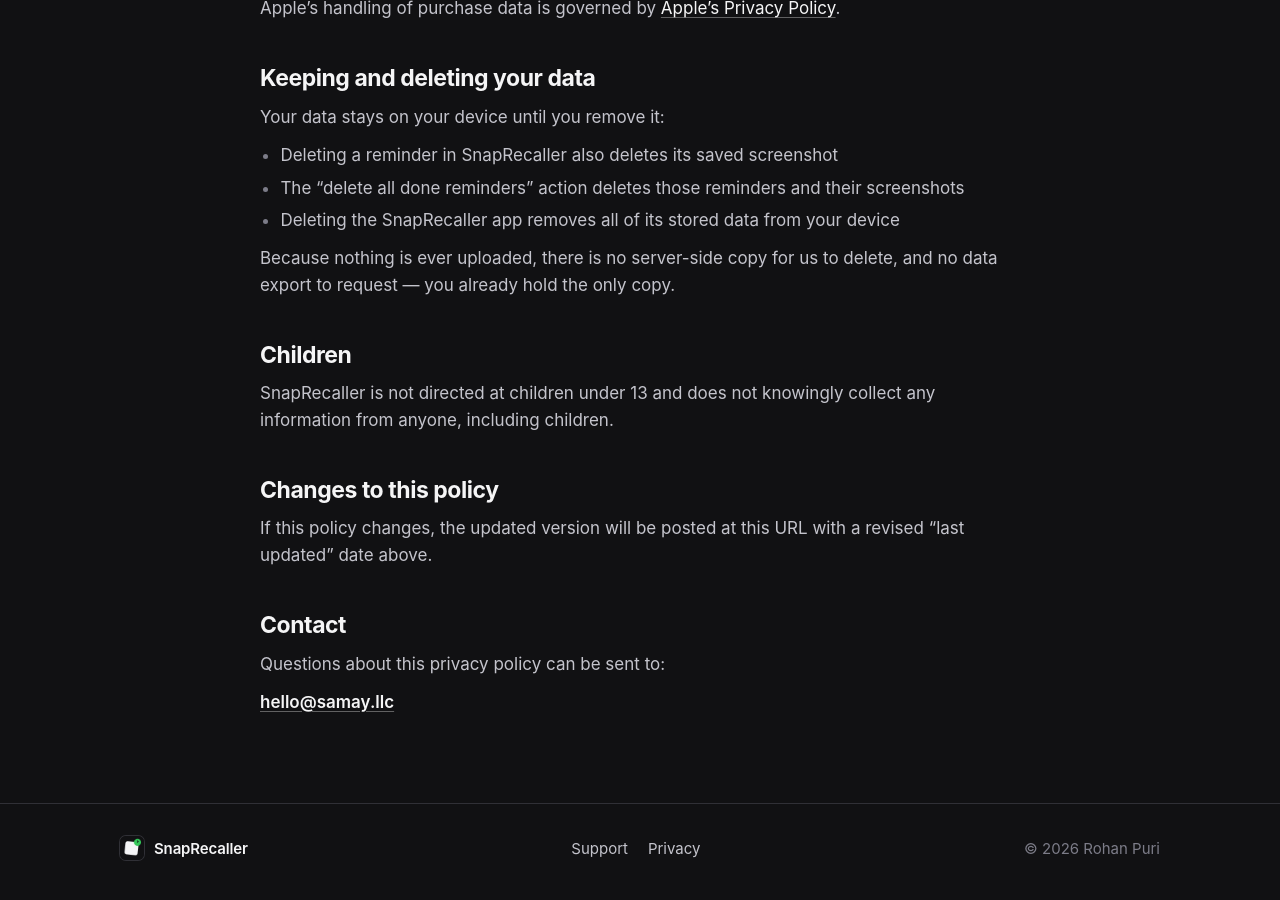
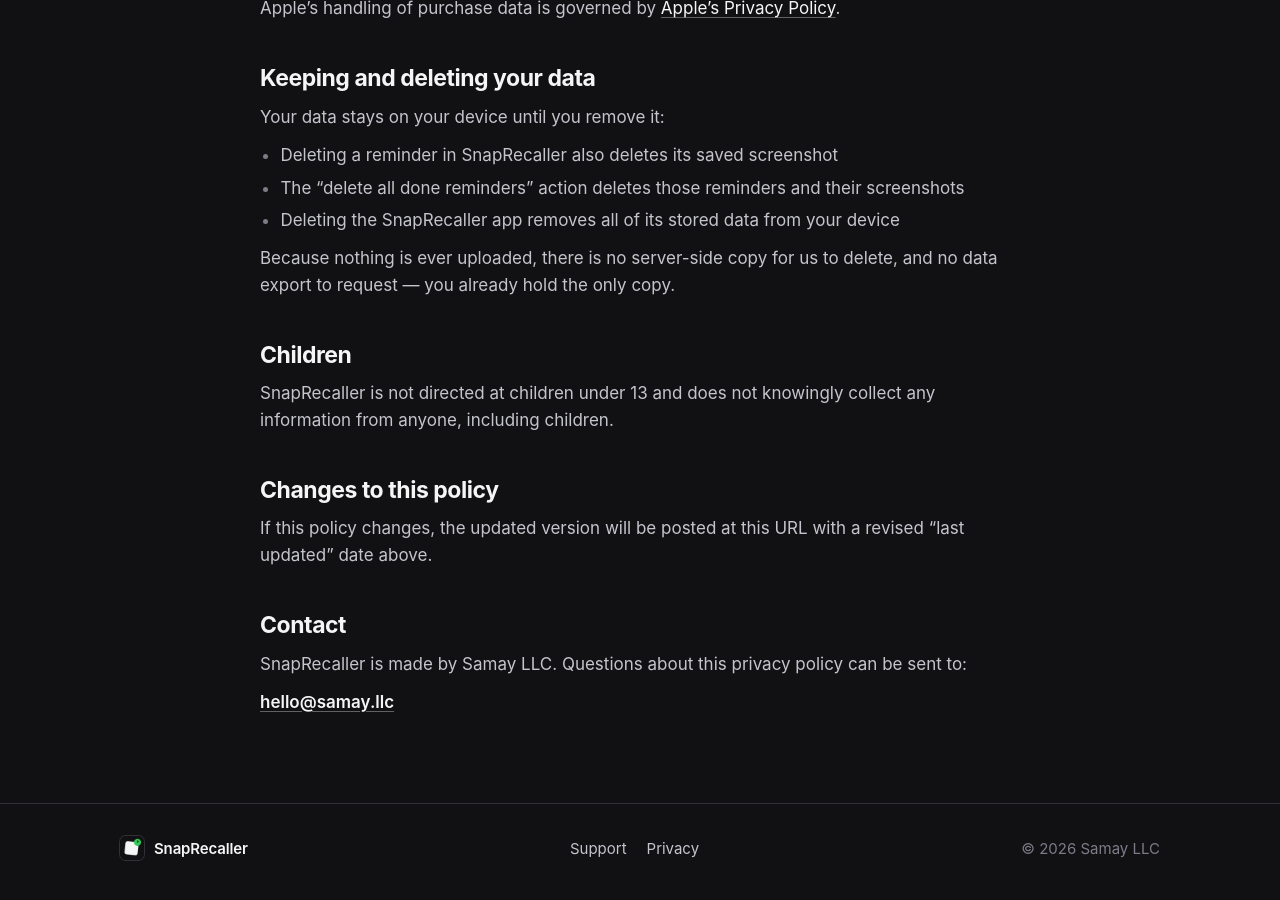
Before and after one commit to purirohan/samayllc, a Jekyll site: the page snaprecaller/privacy.html, which Jekyll copies as it is, in a window 1280 px wide and 900 px high, scrolled down 1689 px. Built offline with Jekyll 4.4.1, drawn with Linux system fonts in a browser that asks for light colours; some of the changed text lies outside the part shown.

Commit message:
Name Samay LLC as SnapRecaller's developer
Co-Authored-By: Claude Opus 5.5 <noreply@anthropic.com>

```diff
--- a/snaprecaller/index.html
+++ b/snaprecaller/index.html
@@ -217,7 +217,7 @@
         <a href="support.html">Support</a>
         <a href="privacy.html">Privacy</a>
       </nav>
-      <p class="copyright">© 2026 Rohan Puri</p>
+      <p class="copyright">© 2026 Samay LLC</p>
     </div>
   </footer>
 </body>
--- a/snaprecaller/privacy.html
+++ b/snaprecaller/privacy.html
@@ -43,7 +43,7 @@
       <article class="page prose">
         <div class="page-head">
           <h1>Privacy Policy for SnapRecaller</h1>
-          <p class="updated"><strong>Last updated: 30 September 2026</strong></p>
+          <p class="updated"><strong>Last updated: 9 October 2026</strong></p>
         </div>
 
         <section class="card summary" aria-labelledby="short-version">
@@ -98,7 +98,7 @@
         <p>If this policy changes, the updated version will be posted at this URL with a revised “last updated” date above.</p>
 
         <h2 id="contact">Contact</h2>
-        <p>Questions about this privacy policy can be sent to:</p>
+        <p>SnapRecaller is made by Samay LLC. Questions about this privacy policy can be sent to:</p>
         <p><strong><a class="email" href="mailto:hello@samay.llc">hello@samay.llc</a></strong></p>
       </article>
     </div>
@@ -114,7 +114,7 @@
         <a href="support.html">Support</a>
         <a href="privacy.html" aria-current="page">Privacy</a>
       </nav>
-      <p class="copyright">© 2026 Rohan Puri</p>
+      <p class="copyright">© 2026 Samay LLC</p>
     </div>
   </footer>
 </body>
--- a/snaprecaller/support.html
+++ b/snaprecaller/support.html
@@ -164,7 +164,7 @@
         <a href="support.html" aria-current="page">Support</a>
         <a href="privacy.html">Privacy</a>
       </nav>
-      <p class="copyright">© 2026 Rohan Puri</p>
+      <p class="copyright">© 2026 Samay LLC</p>
     </div>
   </footer>
 </body>
```
